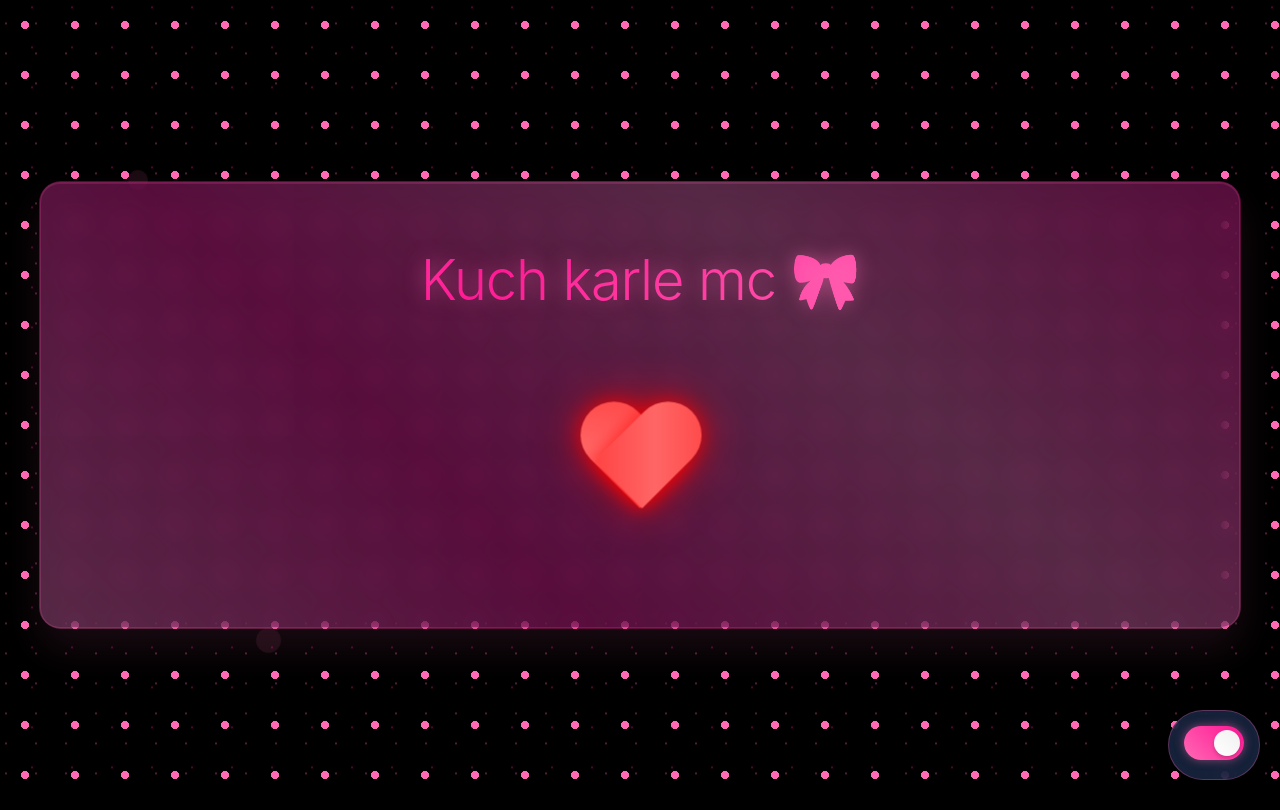
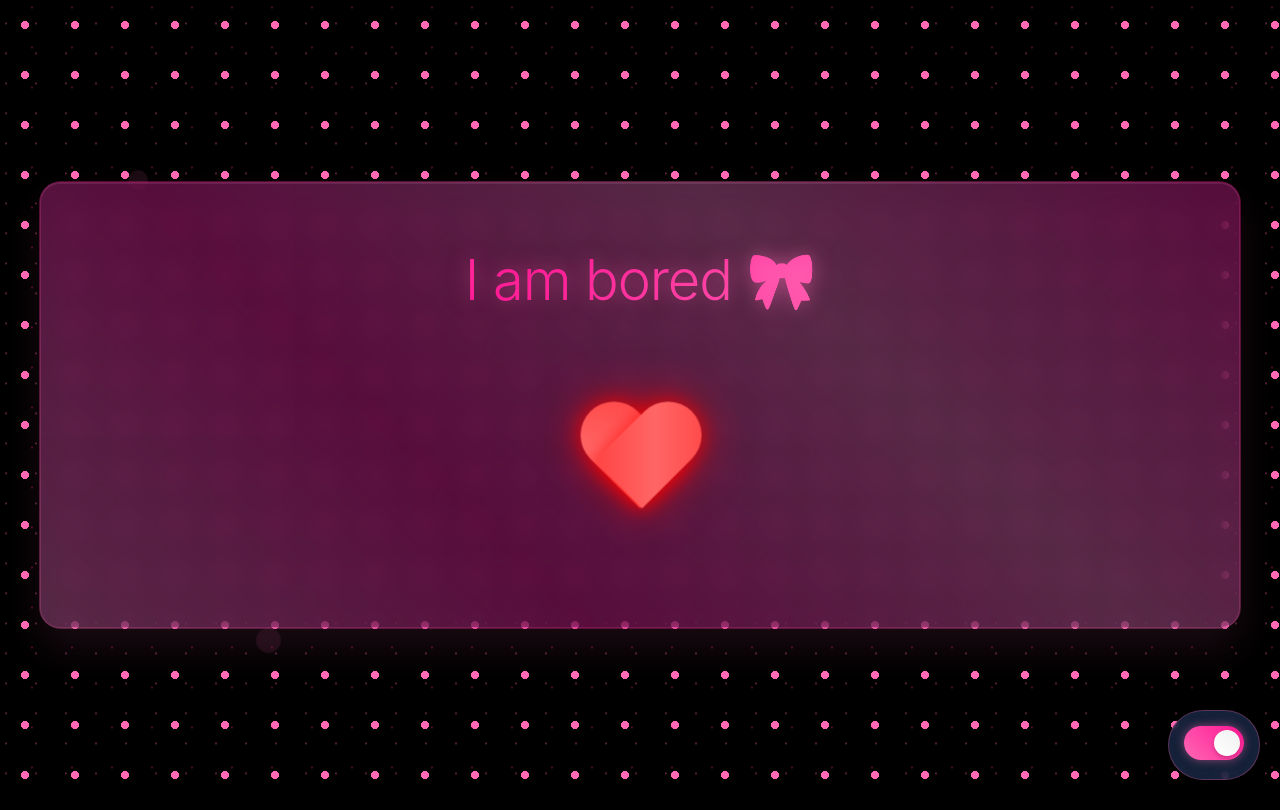
Before and after one commit to hy69x/hy69, a plain HTML site: page tpps/index.html in a window 1280 px wide. Drawn offline with Linux system fonts and the light colour scheme.

Commit message:
Update index.html

```diff
--- a/tpps/index.html
+++ b/tpps/index.html
@@ -3,7 +3,7 @@
 <head>
     <meta charset="UTF-8">
     <meta name="viewport" content="width=device-width, initial-scale=1.0">
-    <title>HY Welcome App</title>
+    <title>Hello</title>
     <style>
         * {
             margin: 0;
@@ -409,7 +409,7 @@
     </div>
 
     <div class="container">
-        <h2 class="welcome-text">Kuch karle mc 🎀</h2>
+        <h2 class="welcome-text">I am bored 🎀</h2>
 
         <div class="heart-container">
             <div class="heart"></div>
```
